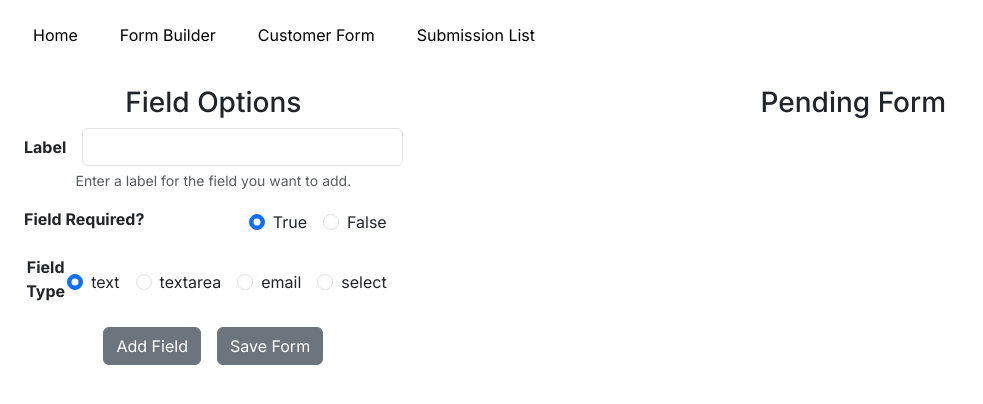
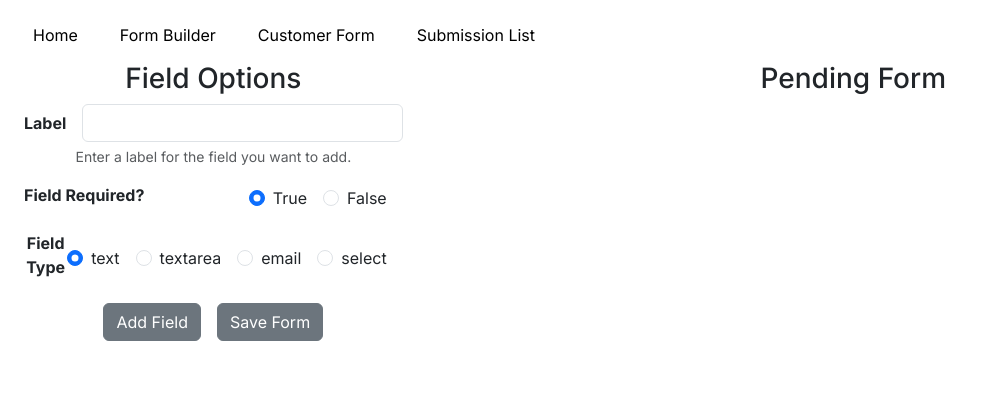
Before and after one commit to johnny123214133/IntervalAssessment, a React (Vite) app in the folder frontend/: page /FormBuilder in a window 1280 px wide. Shown: the top 404 px of the page, without its empty margins (0-983 px from the left). Built offline with nearby package versions, Linux system fonts and the light colour scheme.

Commit message:
Matched page content padding between pages

```diff
--- a/frontend/src/components/FormBuilder/FormBuilder.tsx
+++ b/frontend/src/components/FormBuilder/FormBuilder.tsx
@@ -101,7 +101,7 @@ export default function FormBuilder() {
 		<NavBar />
 		<ToastContainer position={"top-center"} autoClose={700} hideProgressBar={true} transition={Slide} />
 		<Stack direction={"horizontal"} className={"align-items-start"}>
-			<Col md={4} className={"p-4 flex-column"}>
+			<Col md={4} className={"px-4 flex-column"}>
 				<h3>Field Options</h3>
 					<Form>
 						<Form.Group as={Row} className="mb-3" >
@@ -175,7 +175,7 @@ export default function FormBuilder() {
 
 			{/* TODO: Merge this with CustomerForm's form rendering. Or are they too different? Else, isolate into its own component */}
 			{/* TODO: refactor the mapping into several components since so much code is repeated*/}
-			<Col md={8} className={"p-4"}>
+			<Col md={8} className={"px-4"}>
 				<h3>Pending Form</h3>
 				<Form>
 					{pendingForm.fields.map((field, index) => {
```
